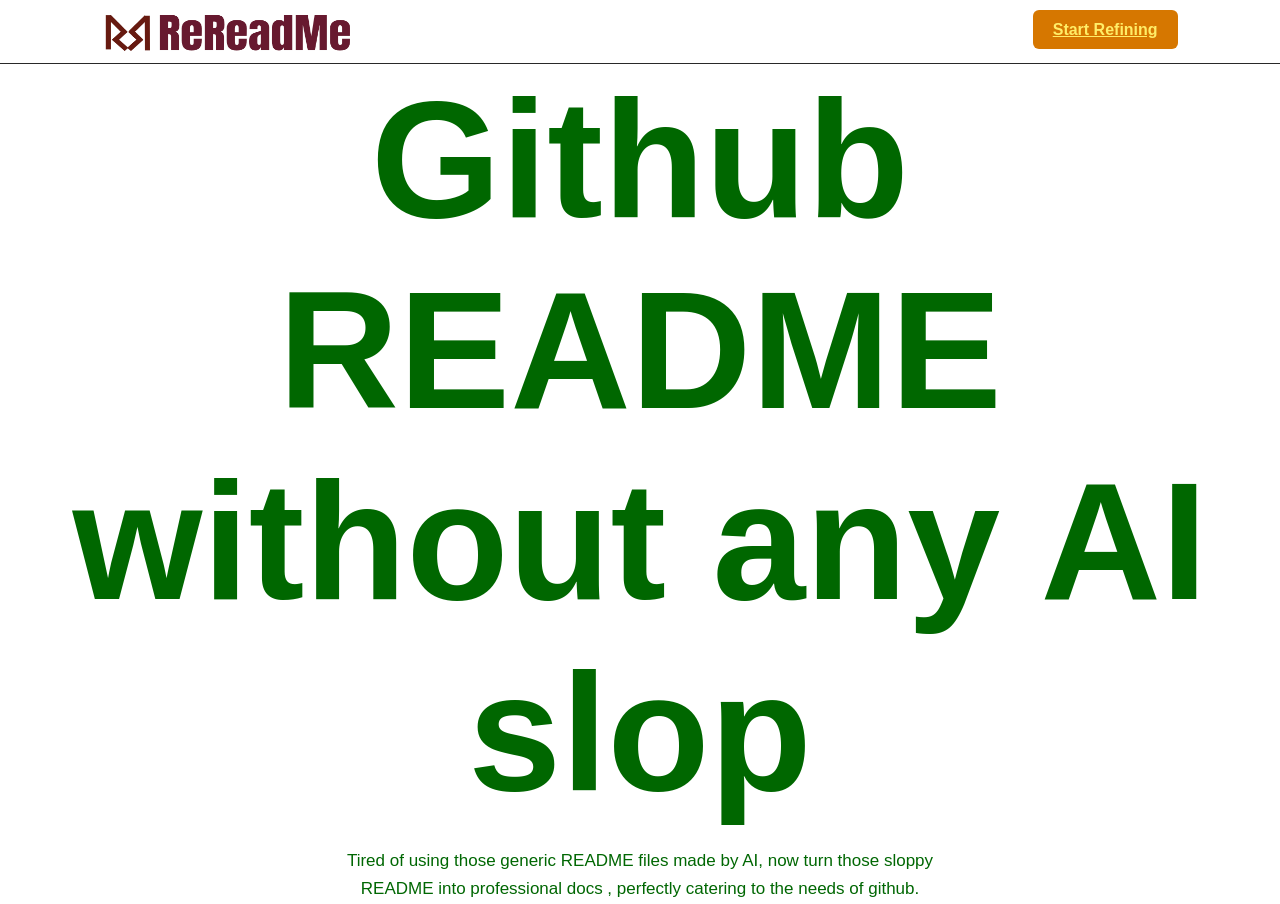
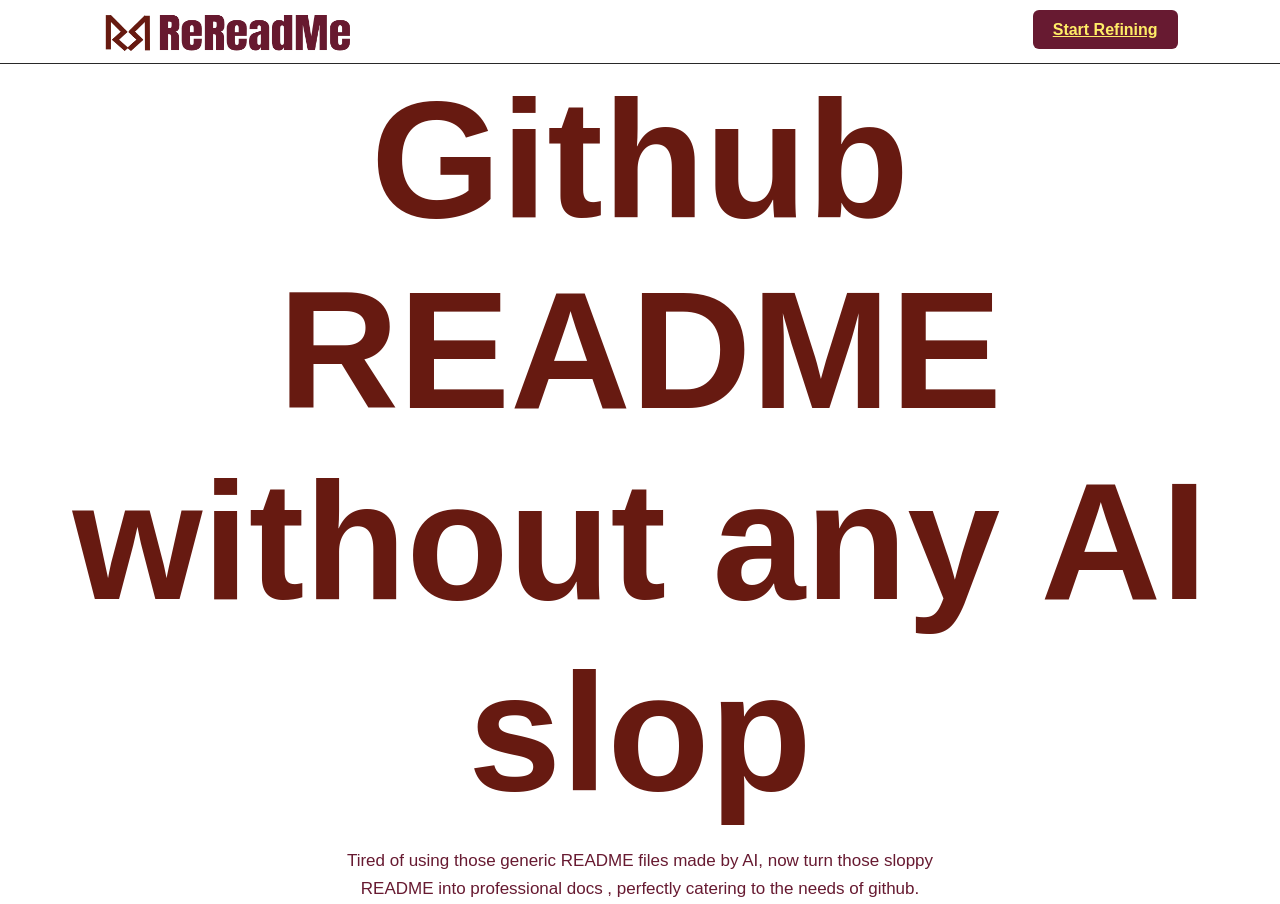
Before and after one commit to DecianDev365/ReReadme, a plain HTML site: page index.html in a window 1280 px wide. Drawn offline with Linux system fonts and the light colour scheme.

Commit message:
did some colour changes

```diff
--- a/style.css
+++ b/style.css
@@ -33,7 +33,7 @@
 
 .nav-cta a {
 	color:#FFED67;
-	background-color:#D67700;
+	background-color:#671A31;
 	position : relative;
 	top : 10px;
 	padding:11px 20px;
@@ -43,11 +43,13 @@
 	align-items:center;
 	justify-content:center;
 	line-height:1.67;
-	transition:background-color 0.366s ease
+	transition: 0.067s ease
 }
 
 .nav-cta:hover{
-	background-colour:#F2A67E
+	background-color:white !important;
+	color : #671A31 !important; <!-- a new thing i learnt when i was working on this project -->
+
 }
 
 main{
@@ -61,7 +63,7 @@ main{
 .hero-title{
 	font-size:167px;
 	font-weight:800;
-	color:#006700;
+	color:#671A11;
 	margin-bottom:18.67px;
 	width:100%;
 	text-align : center ; <!-- i didnt wanted to but , i used center for asthethics -->
@@ -69,7 +71,7 @@ main{
 
 .hero-subs{
 	font-size:17px;
-	color:#006703;
+	color:#671A31;
 	line-height:1.67;
 	max-width:600.7px;
 	text-align : center;
```
